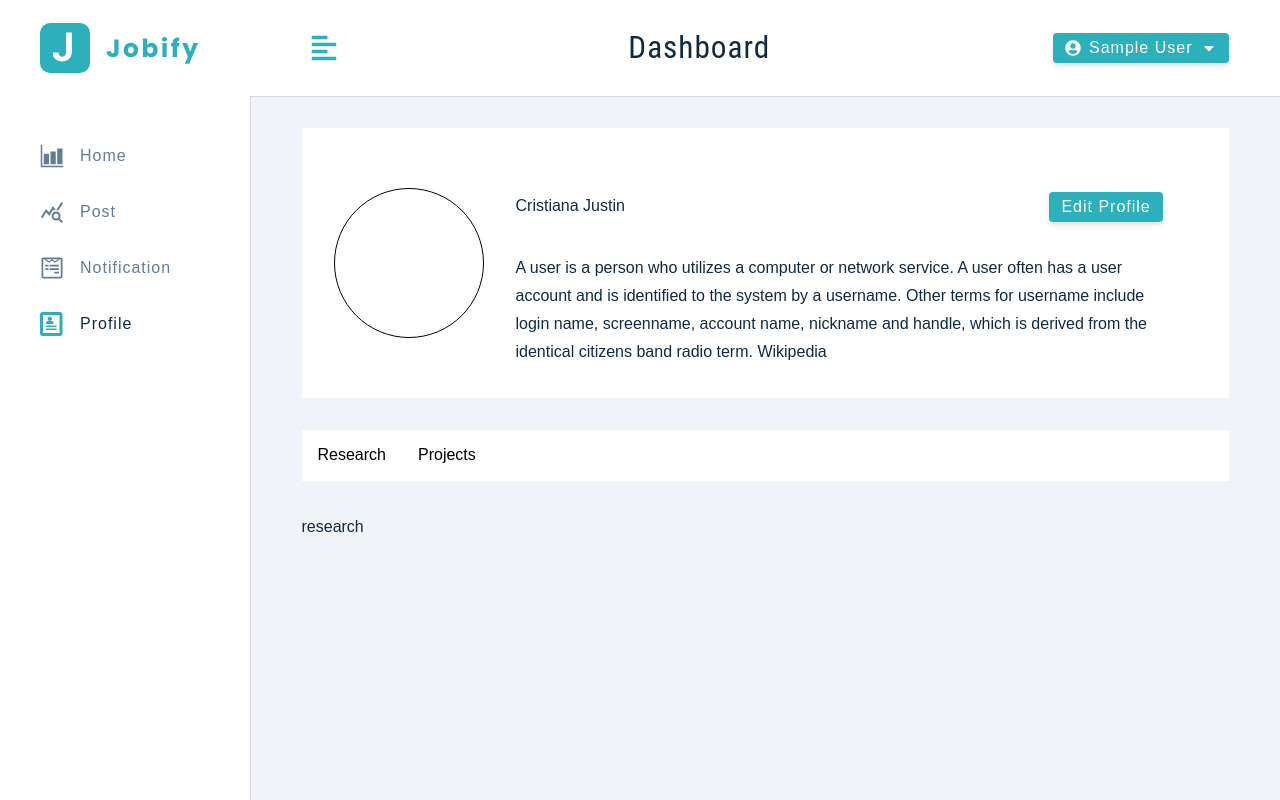
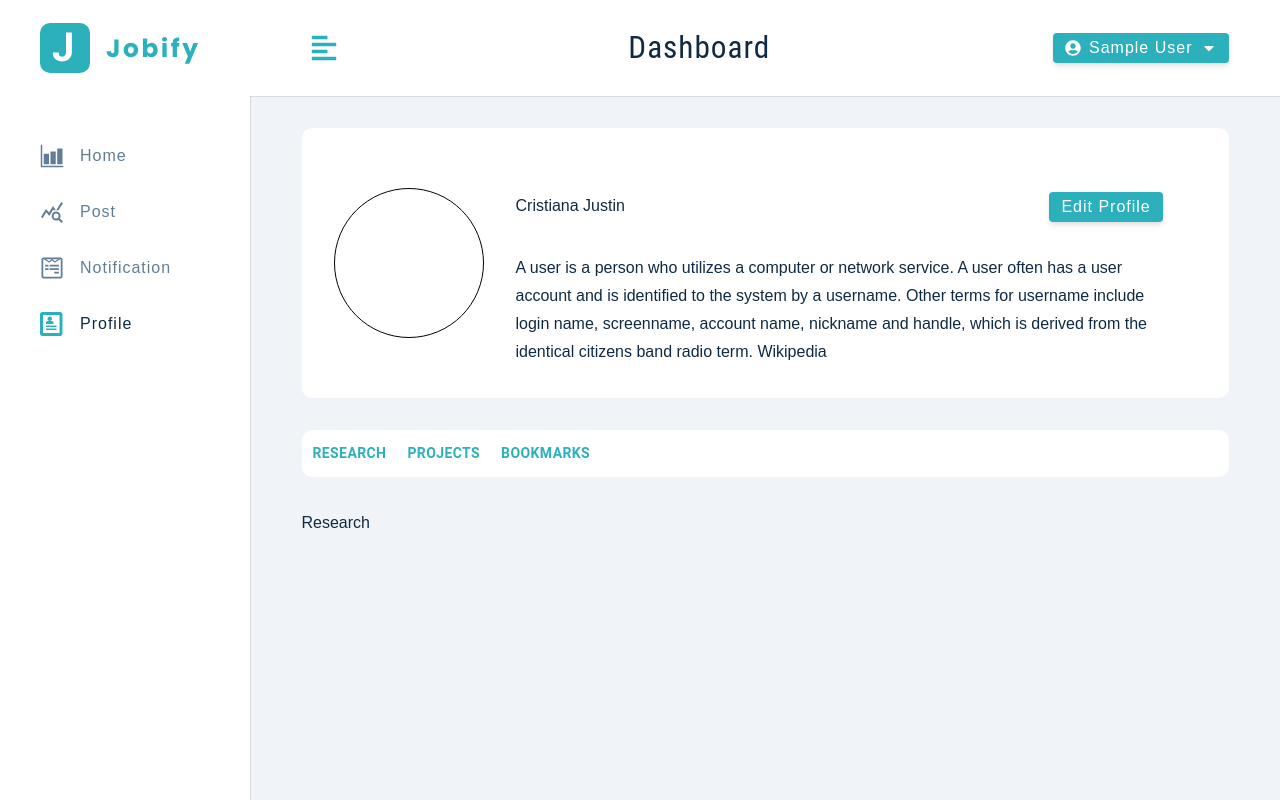
Before and after one commit to rohit108180/scholarSphere, a React (Create React App) app in the folder client/: page /profile in a window 1280 px wide. Built offline with nearby package versions, Linux system fonts and the light colour scheme; sample sign-in values are in the browser's storage.

Commit message:
updated profile page

```diff
--- a/client/src/css/wrapper/Profile.js
+++ b/client/src/css/wrapper/Profile.js
@@ -16,6 +16,7 @@ const Wrapper = styled.main`
             margin-right: 2rem;
         }
         background-color: var(--white);
+        border-radius: 10px;
         padding: 2rem;
     }
     .user-info {
@@ -33,12 +34,24 @@ const Wrapper = styled.main`
         background-color: var(--white);
         .button-group{
             margin-bottom: 2rem;
+            color: red !important;
             .button{
                 background-color: white;
                 border: none;
                 padding: 1rem;
             }
         }
+        border-radius: 10px;
+
+    }
+    .research {
+        width: 100%;
+    }
+    .projects {
+        width: 100%;
+    }
+    .bookmarks {
+        width: 100%;
     }
 
 
--- a/client/src/pages/dashboard/Profile.js
+++ b/client/src/pages/dashboard/Profile.js
@@ -1,10 +1,17 @@
 import React from 'react'
 import { FormRow, ProfileIcon } from "../../component";
 import Wrapper from "../../css/wrapper/Profile";
-
+import ToggleButton from '@mui/material/ToggleButton';
+import ToggleButtonGroup from '@mui/material/ToggleButtonGroup';
 
 
 export const Profile = () => {
+  const [alignment, setAlignment] = React.useState('research');
+  let information;
+  const handleChange = (event, newAlignment) => {
+    setAlignment(newAlignment);
+  };
+
   return (
     <Wrapper>
       <div class="main">
@@ -35,23 +42,41 @@ export const Profile = () => {
 
       <div class="main-2">
         <div class="button-group">
-          <button class="button">
-            Research
-          </button>
-          <button class="button">
-            Projects
-          </button>
+          <ToggleButtonGroup
+            // color="primary"
+            value={alignment}
+            exclusive
+            onChange={handleChange}
+            aria-label="Platform"
+          >
+            <ToggleButton style={{border: 'none', background: 'none', color: '#2cb1bc', fontWeight:'bold'}} value="research">Research</ToggleButton>
+            <ToggleButton style={{border: 'none', background: 'none', color: '#2cb1bc', fontWeight:'bold'}} value="projects">Projects</ToggleButton>
+            <ToggleButton style={{border: 'none', background: 'none', color: '#2cb1bc', fontWeight:'bold'}} value="bookmarks">Bookmarks</ToggleButton>
+          </ToggleButtonGroup>
         </div>
       </div>
-      <div class="research">
-        research
-      </div>
-      <div class="projects"  style={{display: 'none'}}>
-        projects
-      </div>
-      <div class="bookmarks"  style={{display: 'none'}}>
-        bookmarks
-      </div>
+
+
+      {
+        alignment === "research" ?
+        (
+          <div class="research">
+            Research
+          </div>
+        ) :
+        (alignment === "projects") ? (
+          <div class="projects">
+            Projects
+          </div>
+        ) : (
+          <div class="bookmarks">
+            Bookmarks
+          </div>
+        )
+      }
+
+
+
     </Wrapper>
   )
 }
```
Also changed, not shown: 1 other file (tests, documents, lock files or other folders).
